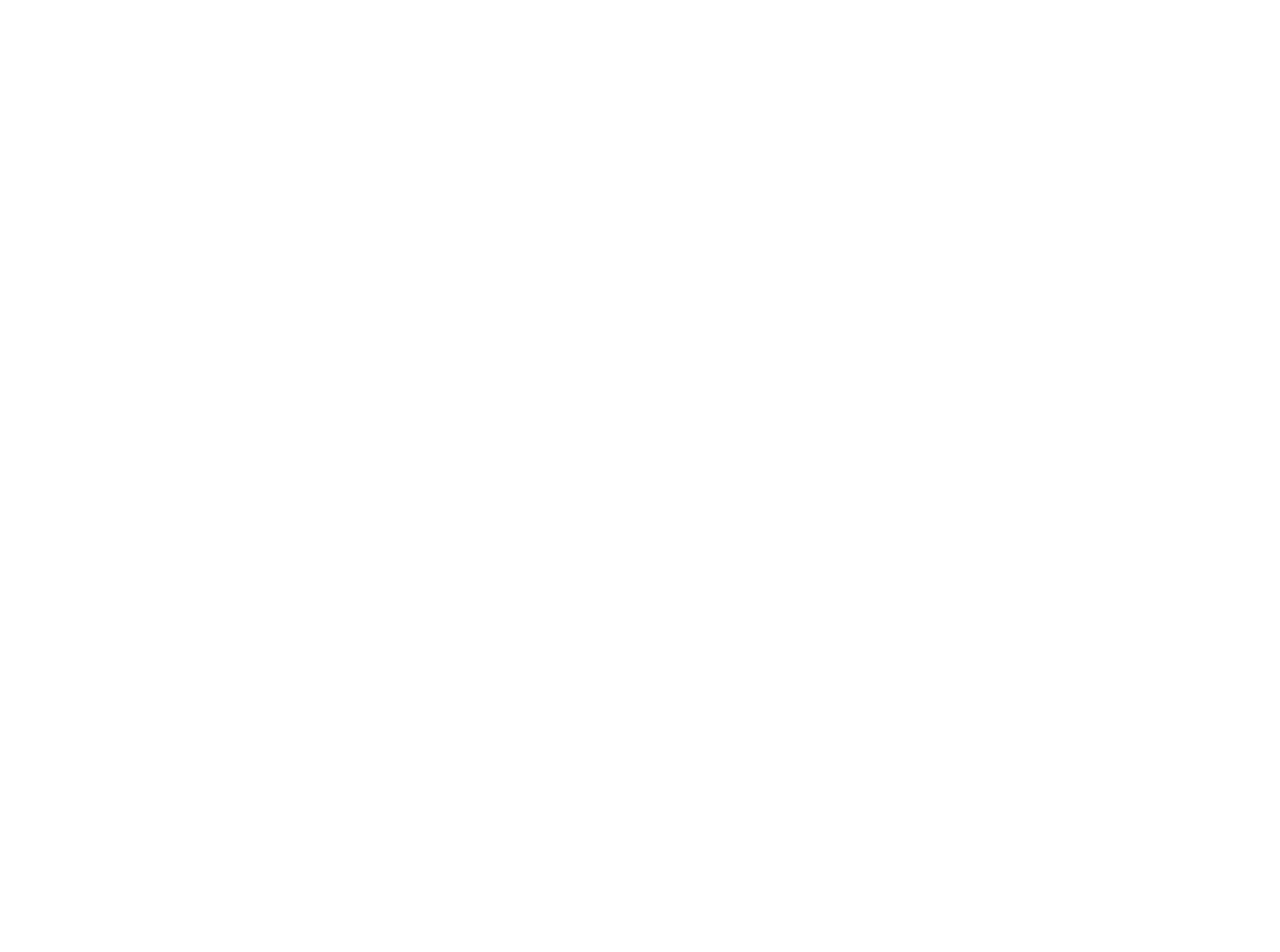
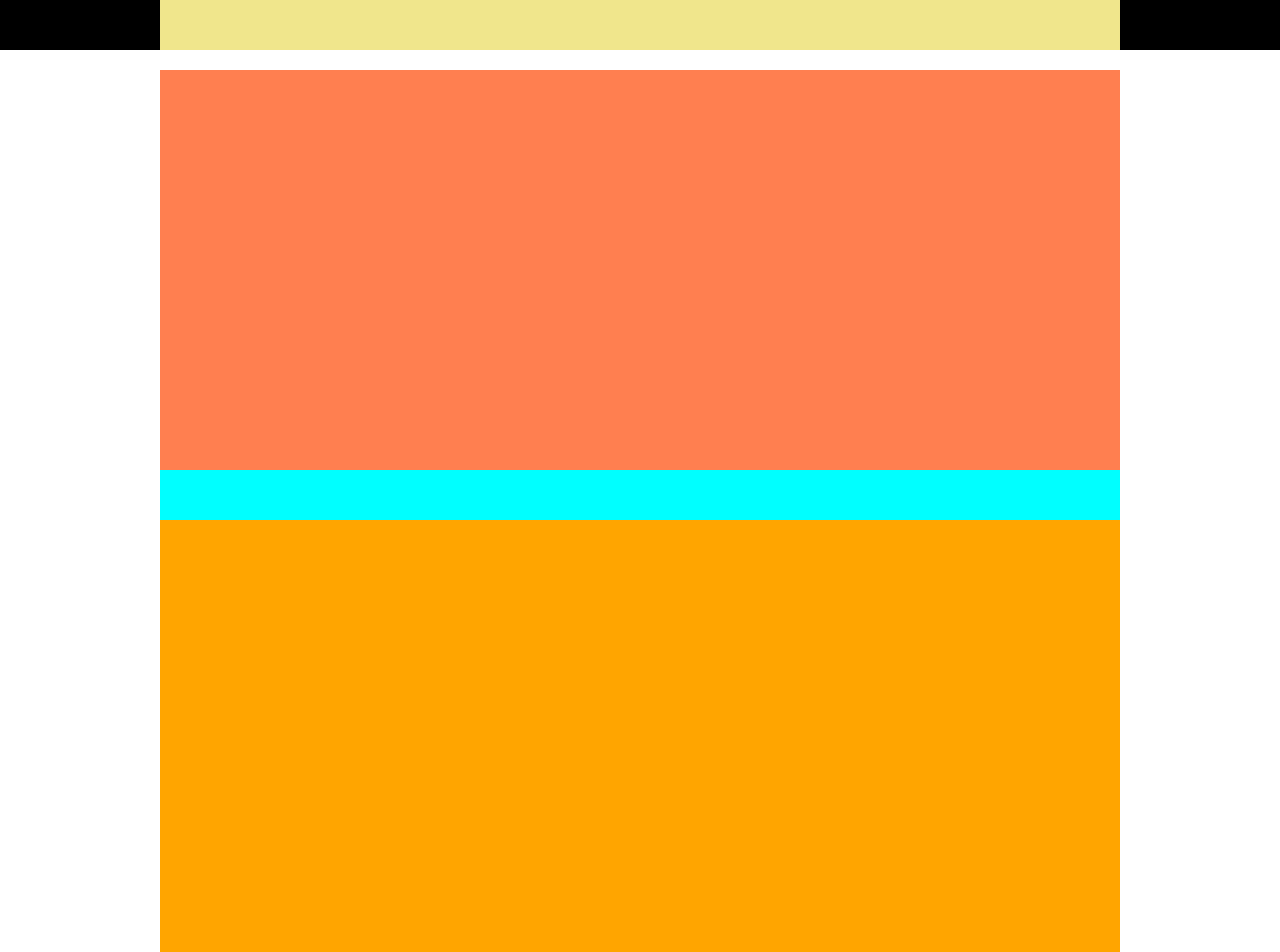
Before and after one commit to hyacinthee/Webpage, a plain HTML site: page index.html in a window 1280 px wide. Shown: the top 952 px of the page. Before the commit the page ends 800 px from the top, so only its background shows below. Drawn offline with Linux system fonts and the light colour scheme.

Commit message:
basic coding

```diff
--- a/index.html
+++ b/index.html
@@ -2,9 +2,22 @@
 <html lang="en">
 <head>
     <meta charset="UTF-8">
-    <title>Title</title>
+    <title>欢迎页</title>
+    <link href="style.css" rel="stylesheet" type="text/css">
 </head>
 <body>
-
+    <div class="top">
+        <div class="top_content"></div>
+    </div>
+    <div class="body">
+        <div class="body_img"></div>
+        <div class="body_content">
+            <div class="body_bulletin"></div>
+        </div>
+    </div>
+    <div class="bottom">
+        <div class="bottom_content"></div>
+        <div class="bottom_subnav"></div>
+    </div>
 </body>
 </html>
--- /dev/null
+++ b/style.css
@@ -0,0 +1,61 @@
+*{
+    margin: 0px;
+}
+
+.top{
+    background-color: black;
+    height: 50px;
+    width: 100%;
+}
+
+.top_content{
+    margin: 0px auto;
+    width: 75%;
+    height: 50px;
+    background-color: khaki;
+}
+
+.body{
+    margin: 20px auto;
+    background-color: antiquewhite;
+    width: 75%;
+    height: 1400px;
+}
+
+.body_img{
+    width: 100%;
+    height: 400px;
+    background-color: coral;
+}
+
+.body_content{
+    width: 100%;
+    height: 1100px;
+    background-color: orange;
+}
+
+.body_bulletin{
+    width: 100%;
+    height: 50px;
+    background-color: aqua;
+}
+
+.bottom{
+    width: 75%;
+    height: 330px;
+    background-color: purple;
+    margin: 0px auto;
+}
+
+.bottom_content{
+    width: 100%;
+    height: 300px;
+    background-color: lightblue;
+
+}
+
+.bottom_subnav{
+    width: 100%;
+    height: 50px;
+    background-color: mintcream;
+}
```
